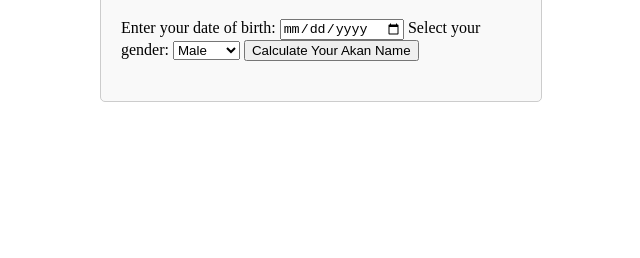
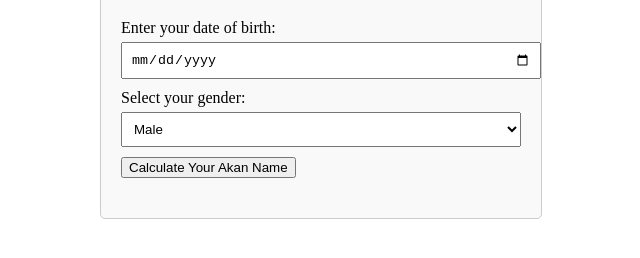
Before and after one commit to cris-cmk/Akan-Names, a plain HTML site: page index.html in a window 1280 px wide. Shown: the part 90-348 px from the top of the page, without its empty margins (319-959 px from the left). Drawn offline with Linux system fonts and the light colour scheme.

Commit message:
updated my text fields styling

```diff
--- a/css/style.css
+++ b/css/style.css
@@ -13,3 +13,15 @@ h1 {
 form {
     margin-bottom: 20px;
 }
+
+label {
+    display: block;
+    margin-bottom: 5px;
+}
+
+input[type="date"],
+select {
+    width: 100%;
+    padding: 8px;
+    margin-bottom: 10px;
+}
```
